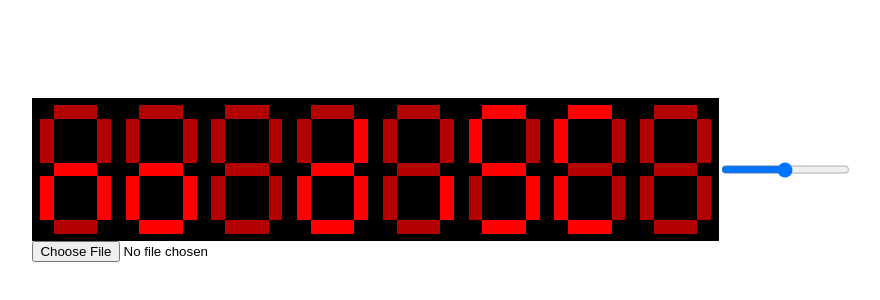
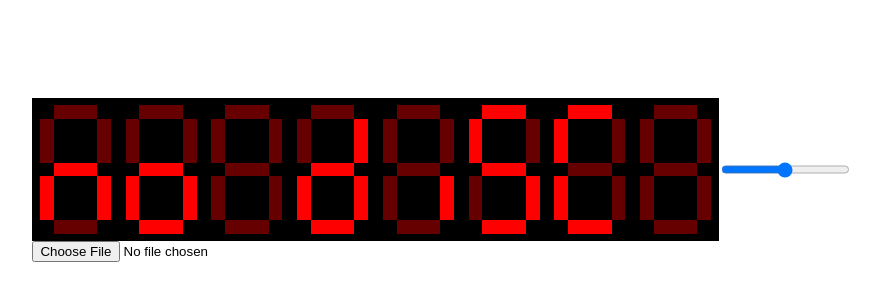
Before and after one commit to Joao-POP/7-segment-audio-player, a website with bundled scripts: page index.html in a window 1280 px wide. Shown: the part 220-520 px from the top of the page, without its empty margins (198-1078 px from the left). Built offline with nearby package versions, Linux system fonts and the light colour scheme.

```diff
--- a/styles.css
+++ b/styles.css
@@ -69,7 +69,7 @@
 .segment {
     display: block;
     position: relative;
-    background-color: rgba(255, 0, 0, 70%);
+    background-color: rgba(255, 0, 0, 40%);
 }
 
 .segment.vertical {
```
